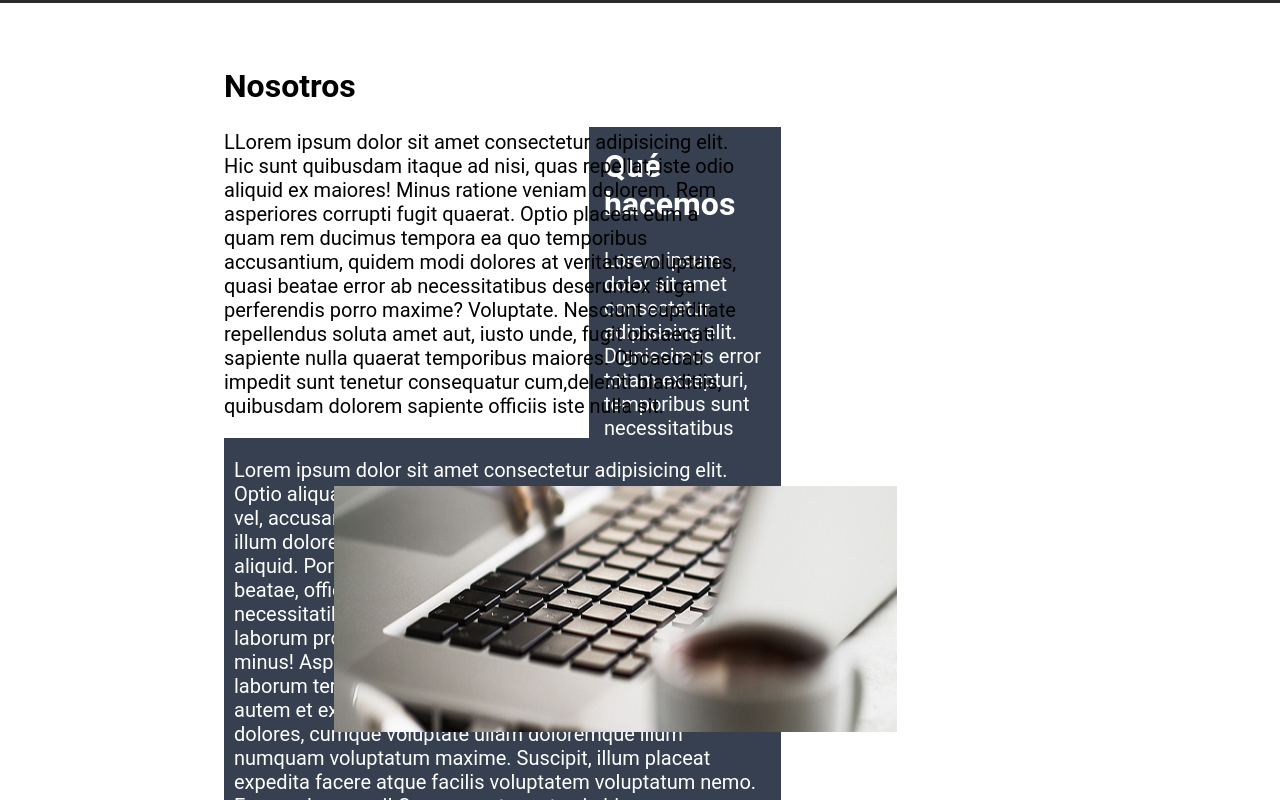
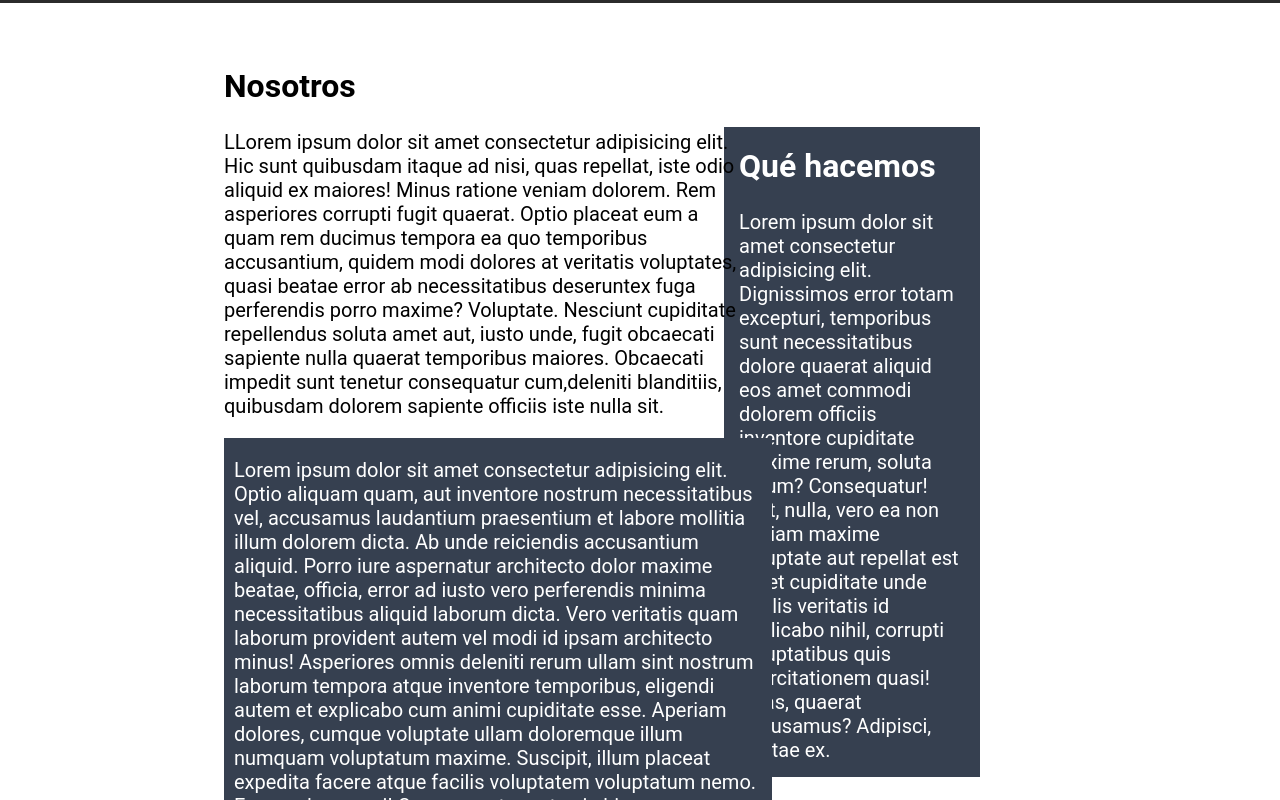
Before and after one commit to Osorio3408/pagina_react_ricardo, a React (Vite) app: page /Nosotros in a window 1280 px wide. Shown: the part 260-1060 px from the top of the page. Built offline with nearby package versions, Linux system fonts and the light colour scheme.

Commit message:
se hizo unos cambios en el css

```diff
--- a/src/App.css
+++ b/src/App.css
@@ -114,10 +114,6 @@ h1{
       margin: auto;
       width:60%;
   }
-  .input_suscribete{
-      margin-right: 25px;
-
-  }
   .input_suscribete input[type=text]{
       width:50%;
   }
@@ -131,6 +127,13 @@ h1{
   nav{
       line-height: 36px;
       padding: 0;
+      font-size: 1.4rem;
+  }
+  .suscribete{
+    flex-direction: column;
+  }
+  button{
+    margin-right: 64px;
   }
 }
 
--- a/src/pages/Contacto.jsx
+++ b/src/pages/Contacto.jsx
@@ -51,7 +51,7 @@ const Contacto = () =>{
           <div className="contacto">
           <h3>Mensaje :</h3>
               <div className="">
-                <textarea name="mensaje" id="" cols="109" rows="5" placeholder="Ingresa tu mensaje..."></textarea>
+                <textarea name="mensaje" id="" cols="87" rows="5" placeholder="Ingresa tu mensaje..."></textarea>
               </div>
           </div>
 
@@ -60,7 +60,7 @@ const Contacto = () =>{
           </div>
 
         <div className="mapa">
-        <iframe src="https://www.google.com/maps/embed?pb=!1m26!1m12!1m3!1d3977.2931409960984!2d-75.67083553469256!3d4.541159194283394!2m3!1f0!2f0!3f0!3m2!1i1024!2i768!4f13.1!4m11!3e0!4m3!3m2!1d4.5416210999999995!2d-75.66856709999999!4m5!1s0x8e38f5aaa70689d1%3A0x46074d66ee20f3a2!2sSENA%20Centro%20de%20comercio%20y%20turismo%2C%20Carrera%2018%2C%20Armenia%2C%20Quind%C3%ADo!3m2!1d4.5410284!2d-75.6684646!5e0!3m2!1ses!2sco!4v1663101122938!5m2!1ses!2sco" width="600" height="450"  allowfullscreen="" loading="lazy" referrerpolicy="no-referrer-when-downgrade"></iframe>
+        <iframe src="https://www.google.com/maps/embed?pb=!1m26!1m12!1m3!1d3977.2931409960984!2d-75.67083553469256!3d4.541159194283394!2m3!1f0!2f0!3f0!3m2!1i1024!2i768!4f13.1!4m11!3e0!4m3!3m2!1d4.5416210999999995!2d-75.66856709999999!4m5!1s0x8e38f5aaa70689d1%3A0x46074d66ee20f3a2!2sSENA%20Centro%20de%20comercio%20y%20turismo%2C%20Carrera%2018%2C%20Armenia%2C%20Quind%C3%ADo!3m2!1d4.5410284!2d-75.6684646!5e0!3m2!1ses!2sco!4v1663101122938!5m2!1ses!2sco" width="450" height="350"  allowfullscreen="" loading="lazy" referrerpolicy="no-referrer-when-downgrade"></iframe>
         </div>
 
 
--- a/src/style/Contacto.css
+++ b/src/style/Contacto.css
@@ -34,7 +34,7 @@
 
 .mapa{
     position: absolute;
-    top: 60vh;
-    left: 135vh;
+    top: 68vh;
+    left: 134vh;
     width: fit-content;
 }
--- a/src/style/Inicioo.css
+++ b/src/style/Inicioo.css
@@ -46,7 +46,7 @@
     height:11vh;
     display:flex;
     position: relative;
-    top: 68vh;
+    top: 67vh;
     color:red;
 }
 
@@ -54,11 +54,11 @@
 .lenguajes{
     display: flex;
     position: relative;
-    top: 69vh;
+    top: 72vh;
     height: 50vh;
     width: 100%;
     background-color: #fff;
-    margin-bottom: 58vh;
+    margin-bottom: 75vh;
 }
 
 .lenguajes h2{
--- a/src/style/Nosotross.css
+++ b/src/style/Nosotross.css
@@ -135,9 +135,9 @@ margin-left: 28vh;
     display: flex;
     flex-direction: column;
     float: right;
-    width:15%;
+    width:20%;
     position: relative;
-    right: 499px;
+    right: 300px;
     background-color:#364050;
     color:#fff;
     top: 220px;
@@ -160,28 +160,27 @@ margin-left: 28vh;
 .imagen{
     height: 20%;
     width: 100%;
-    position: absolute;
-    bottom: 240px;
+    position: relative;
+    top: 218px;
+    margin-bottom: 15vh;
 }
 
 .imagen img{
 
-    margin-left: 334px;
+    margin-left: 269px;
     width: 44%;
     height: 100%;
 }
 
 
-/* FOOTER */
-
-
+/* RESPONSIVE */
 
 
 @media only screen and (max-width:960px){
 
     .texto_suscribete{
+        margin-left: 35px;
         display: flex;
-        line-height: 40px;
         width: 50%;
         padding-left: 6.4rem;
         text-align: center;
--- a/src/style/Servicioss.css
+++ b/src/style/Servicioss.css
@@ -31,9 +31,9 @@
         display: flex;
         flex-direction: column;
         float: right;
-        width:20%;
+        width:25%;
         position: relative;
-        right: 235px;
+        right: 150px;
         background-color:#364050;
         color:#fff;
         top: 18vh;
```
Also changed, not shown: 1 other file (tests, documents, lock files or other folders).
